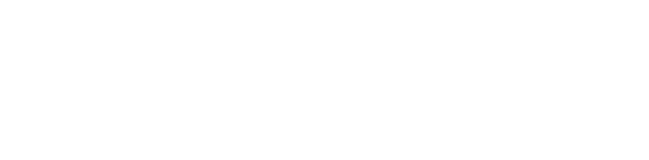
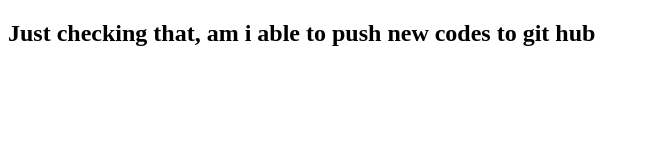
Before and after one commit to questcoderull/my-first-github-repo, a plain HTML site: page index.html in a window 1280 px wide. Shown: the whole page, without its empty margins (0-649 px from the left). Drawn offline with Linux system fonts and the light colour scheme.

Commit message:
added h1 for testin

```diff
--- a/index.html
+++ b/index.html
@@ -5,5 +5,7 @@
     <meta name="viewport" content="width=device-width, initial-scale=1.0" />
     <title>My first github repo</title>
   </head>
-  <body></body>
+  <body>
+    <h2>Just checking that, am i able to push new codes to git hub</h2>
+  </body>
 </html>
```
